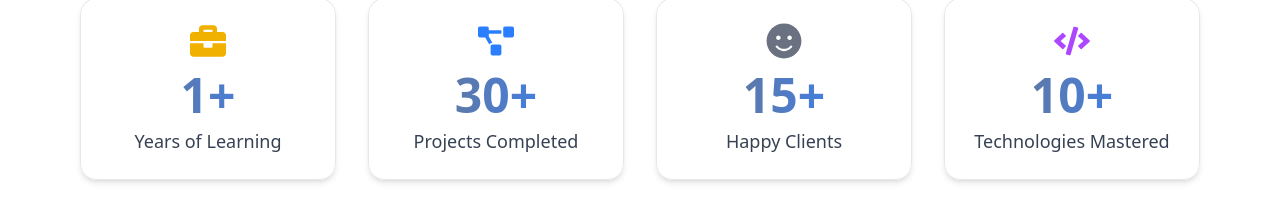
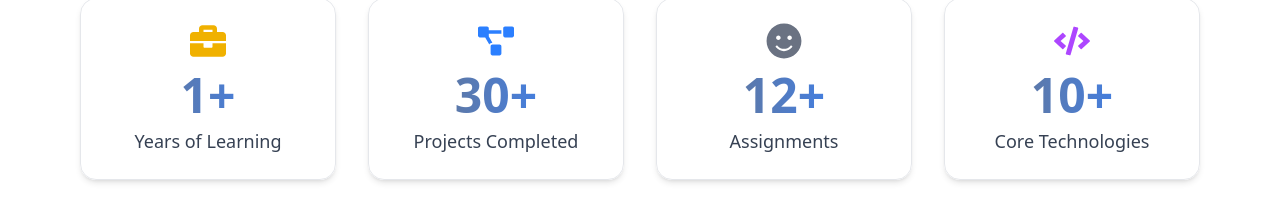
Before and after one commit to RahatInCode/AhmedRahat_portfolio, a React (Vite) app: page / in a window 1280 px wide. Shown: the part 2593-2810 px from the top of the page. Built offline with nearby package versions, Linux system fonts and the light colour scheme.

Commit message:
fixed some issues

```diff
--- a/src/components/Stats.jsx
+++ b/src/components/Stats.jsx
@@ -4,12 +4,12 @@ import CountUp from "react-countup";
 import { FaBriefcase, FaProjectDiagram, FaSmile, FaCode } from "react-icons/fa";
 
 const stats = [
-  { label: "Years of Learning", value: 1
-, icon: <FaBriefcase className="text-yellow-500" /> },
+  { label: "Years of Learning", value: 1, icon: <FaBriefcase className="text-yellow-500" /> },
   { label: "Projects Completed", value: 30, icon: <FaProjectDiagram className="text-blue-500" /> },
-  { label: "Happy Clients", value: 15, icon: <FaSmile className="text-gray-500" /> },
-  { label: "Technologies Mastered", value: 10, icon: <FaCode className="text-purple-500" /> }
+  { label: "Assignments", value: 12, icon: <FaSmile className="text-gray-500" /> },
+  { label: "Core Technologies", value: 10, icon: <FaCode className="text-purple-500" /> }
 ];
+
 
 export default function Stats() {
   return (
```
